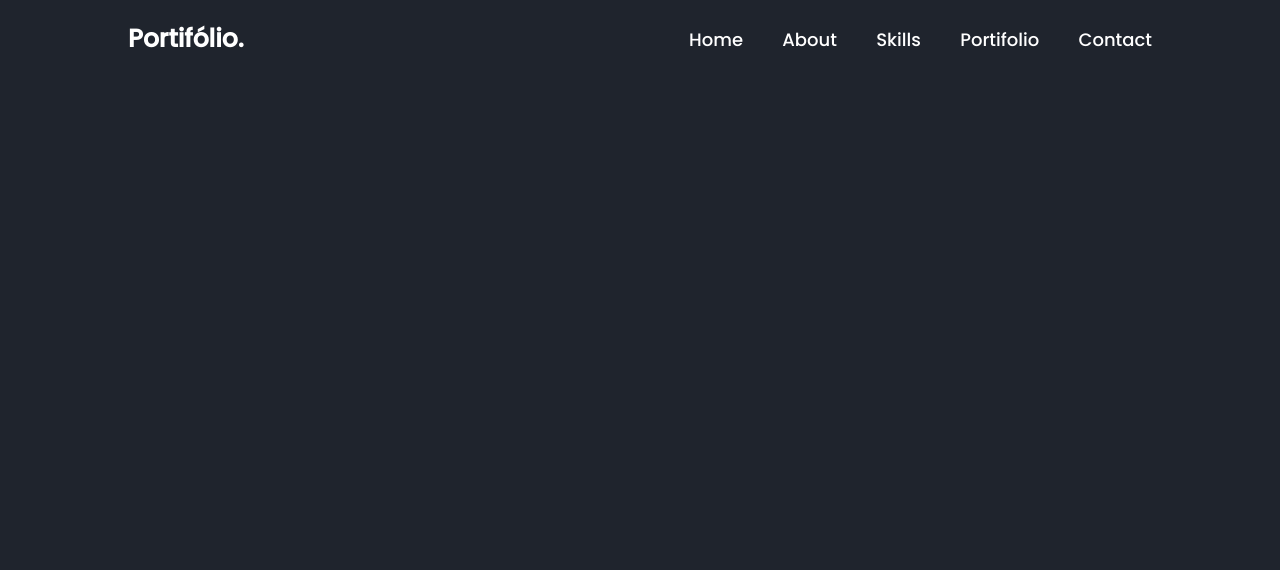
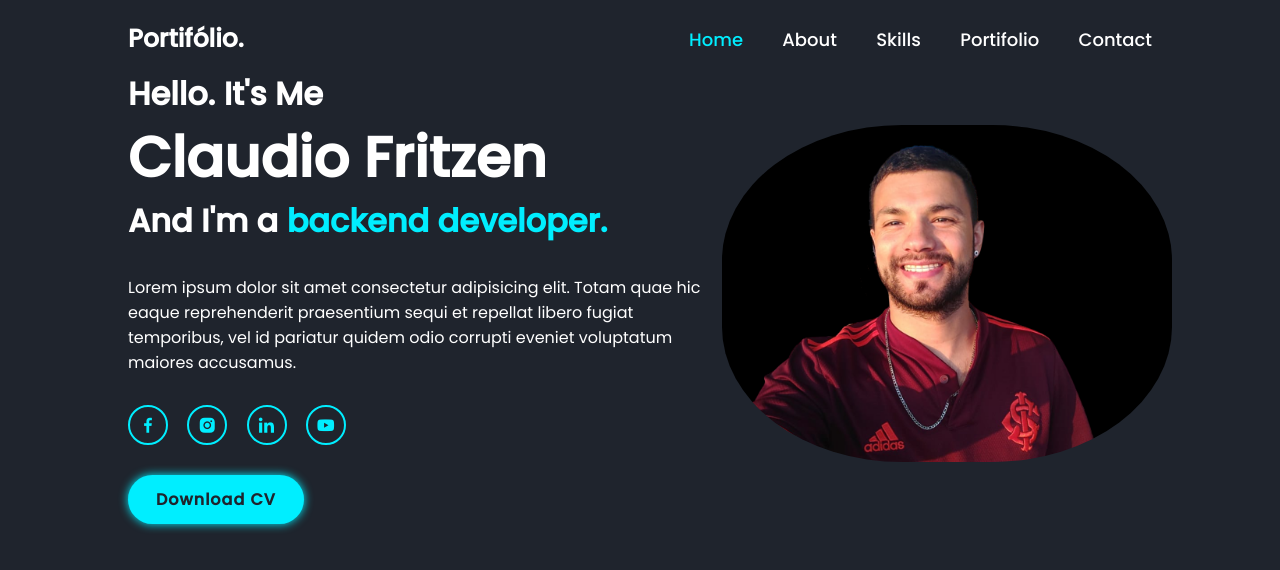
Before and after one commit to ClaudioFritzen/New_Portifolio, a plain HTML site: page index.html in a window 1280 px wide. Drawn offline with nearby package versions, Linux system fonts and the light colour scheme.

Commit message:
NavBar e detalhes efeitados

```diff
--- a/index.html
+++ b/index.html
@@ -6,6 +6,8 @@
     <meta name="viewport" content="width=device-width, initial-scale=1.0">
     <title>Portifólio</title>
     <link rel="stylesheet" href="style.css">
+
+    <link href='https://unpkg.com/boxicons@2.1.4/css/boxicons.min.css' rel='stylesheet'>
 </head>
 <body>
 
@@ -13,7 +15,7 @@
         <a href="#" class="logo" >Portifólio.</a>
 
         <nav class="navbar">
-            <a href="#" class="active"> Home</a>
+            <a class="active" href="#"> Home</a>
             <a href="#">About</a>
             <a href="#">Skills</a>
             <a href="#">Portifolio</a>
@@ -21,6 +23,28 @@
         </nav>
     </header>
 
+    <section class="home">
+        <div class="home-content">
+            <h3>Hello. It's Me </h3>
+            <h1> Claudio Fritzen </h1>
+            <h3> And I'm a <span>backend developer.</span> </h3>
+            <p>Lorem ipsum dolor sit amet consectetur adipisicing elit. Totam quae hic
+                eaque reprehenderit praesentium sequi et repellat libero fugiat temporibus,
+                 vel id pariatur quidem odio corrupti eveniet voluptatum maiores accusamus.
+            </p>
+            <div class="social-media">
+                <a href="#"><i class='bx bxl-facebook'></i></a>
+                <a href="#"><i class='bx bxl-instagram-alt'></i></a>
+                <a href="#"><i class='bx bxl-linkedin'></i></a>
+                <a href="#"><i class='bx bxl-youtube'></i></a>
+            </div>
+            <a href="#" class="btn"> Download CV </a>
+        </div>
+        <div class="home-img">
+            <img src="home.png" alt="">
+        </div>
+    </section>
+
 
 
 </body>
--- a/style.css
+++ b/style.css
@@ -10,6 +10,7 @@
 
 body {
     background: #1f242d;
+    color: #fff;
 }
 
 .header {
@@ -32,6 +33,9 @@ body {
     text-decoration: none;
     font-weight: 600;
     cursor: default;
+
+    opacity: 0;
+    animation: slideRight 1s ease forwards;
 }
 
 .navbar a {
@@ -40,9 +44,123 @@ body {
     text-decoration: none;
     font-weight: 500;
     margin-left: 35px;
+
+    opacity: 0;
+    animation: slideTop .5s ease forwards;
 }
 
-.navbar a:hover
+.navbar a:hover,
 .navbar a.active {
     color: #0ef;
 }
+
+.home {
+    position: relative;
+    width: 100%;
+    height: 100%;
+    display: flex;
+    justify-content: space-between;
+    align-items: center;
+    padding: 70px 10% 0;
+
+}
+home-content{
+    max-width: 600px;
+}
+
+.home-content h3 {
+    font-size: 32px;
+    font-weight: 700;
+
+}
+
+.home-content h3 span {
+    color: #0ef;
+}
+
+.home-content h3:nth-of-type(2) {
+    margin-bottom: 30px;
+}
+
+
+.home-content h1 {
+    font-size: 56px;
+    font-weight: 700;
+    margin: -3px 0;
+}
+
+.home-content p {
+    font-size: 16px;
+}
+
+
+/**  Sociais **/
+.social-media a {
+    display: inline-flex;
+    justify-content: center;
+    align-items: center;
+    width: 40px;
+    height: 40px;
+    background: transparent;
+    border: 2px solid #0ef;
+    border-radius: 50%;
+    font-size: 20px;
+    color: #0ef;
+    text-decoration: none;
+    margin: 30px 15px 30px 0;
+    transition: .5s ease;
+
+}
+
+.social-media a:hover{
+    background: #0ef;
+    color: #1f242d;
+    box-shadow: 0 0 20px #0ef;
+}
+
+.btn {
+    display: inline-block;
+    padding: 12px 28px;
+    background: #0ef;
+    border-radius: 40px;
+    box-shadow: 0 0 10px #0ef;
+    font-size: 16px;
+    color: #1f242d;
+    letter-spacing: 1px;
+    text-decoration: none;
+    font-weight: 600;
+
+}
+
+.home-img img {
+    max-width: 450px;
+    margin-right: -20px;
+    margin-left: 20px;
+    border-radius:  40%;
+}
+
+/* key frames */
+
+@keyframes slideRight {
+    0% {
+        transform: translateX(-100px);
+        opacity: 0;
+    }
+
+    100% {
+        transform: translateX(0);
+        opacity: 1;
+    }
+}
+
+@keyframes slideTop {
+    0% {
+        transform: translateY(100px);
+        opacity: 0;
+    }
+
+    100% {
+        transform: translateY(0);
+        opacity: 1;
+    }
+}
```
Also changed, not shown: home.png (added).
